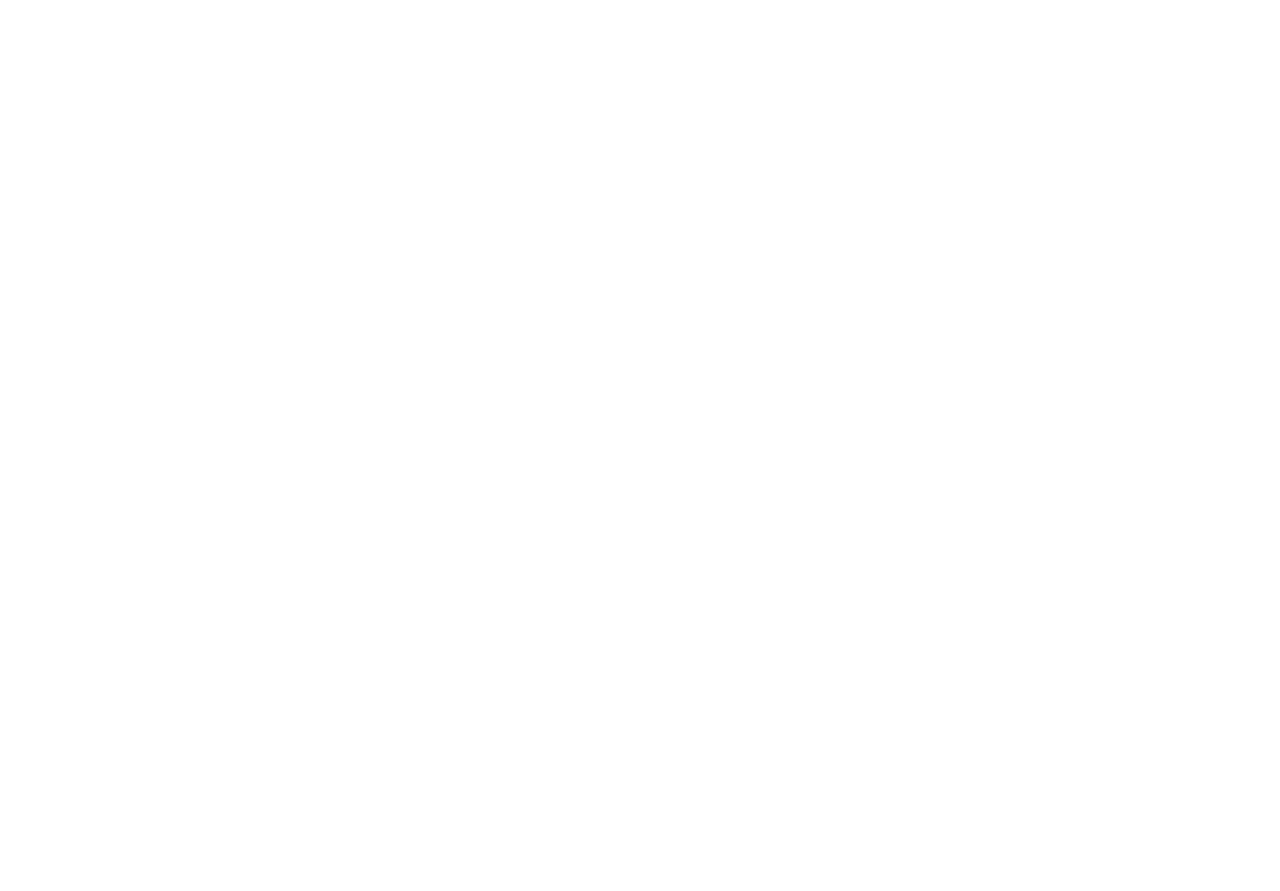
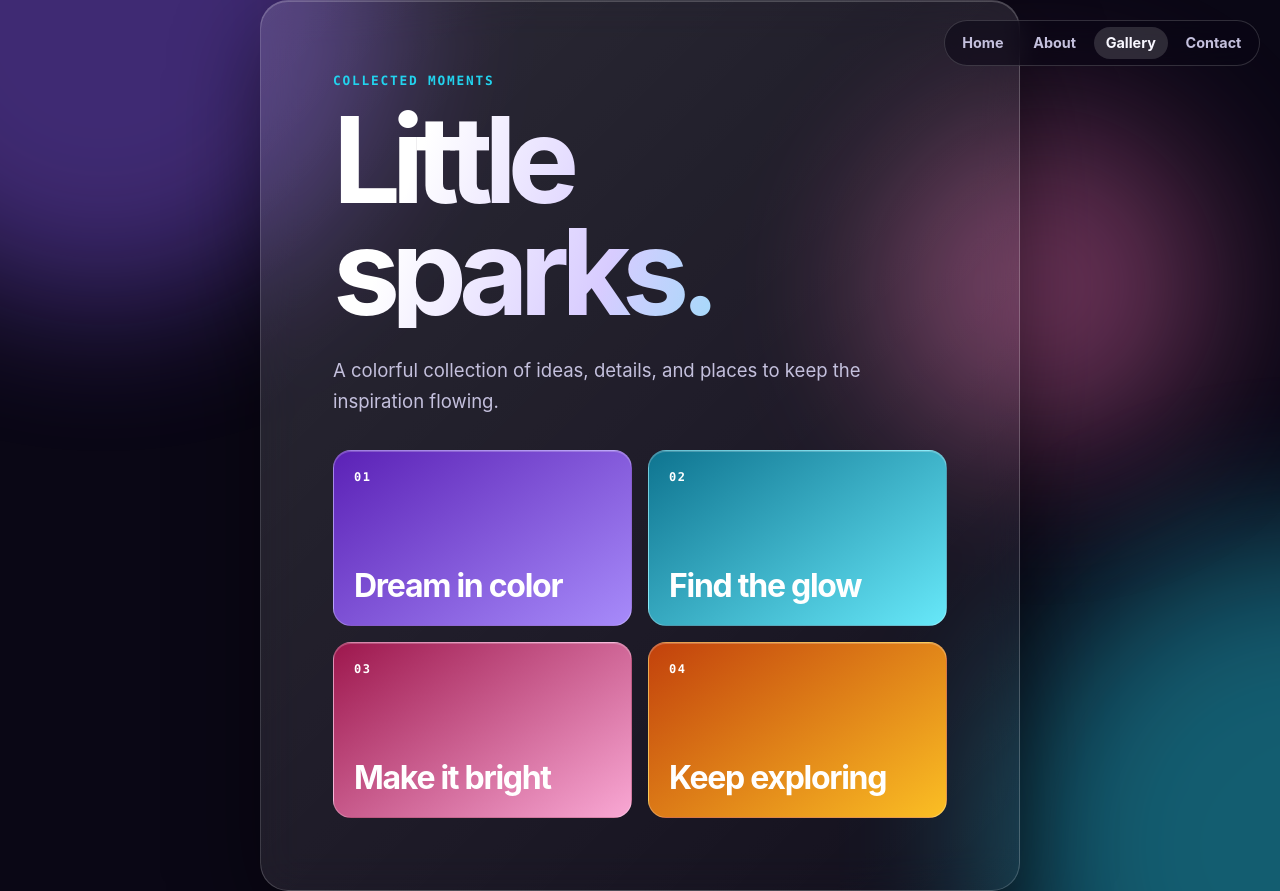
Before and after one commit to kunjaswain/Project-1, a plain HTML site: page gallery.html in a window 1280 px wide. Before the commit the page ends 800 px from the top, so only its background shows below. Drawn offline with Linux system fonts and the light colour scheme.

Commit message:
galerry updated

```diff
--- a/gallery.html
+++ b/gallery.html
@@ -0,0 +1,27 @@
+<!doctype html>
+<html lang="en">
+<head>
+  <meta charset="utf-8">
+  <meta name="viewport" content="width=device-width, initial-scale=1">
+  <meta name="description" content="A small collection of colorful moments.">
+  <title>Gallery | My test page</title>
+  <link rel="stylesheet" href="site.css">
+</head>
+<body>
+  <div class="orb one"></div><div class="orb two"></div><div class="orb three"></div>
+  <nav aria-label="Primary navigation">
+    <a href="index.html">Home</a><a href="about.htm">About</a><a href="gallery.html" aria-current="page">Gallery</a><a href="contact.htm">Contact</a>
+  </nav>
+  <main class="gallery-page">
+    <p class="eyebrow">Collected moments</p>
+    <h1>Little sparks.</h1>
+    <p>A colorful collection of ideas, details, and places to keep the inspiration flowing.</p>
+    <section class="gallery-grid" aria-label="Gallery">
+      <article class="gallery-card violet"><span>01</span><strong>Dream in color</strong></article>
+      <article class="gallery-card cyan"><span>02</span><strong>Find the glow</strong></article>
+      <article class="gallery-card pink"><span>03</span><strong>Make it bright</strong></article>
+      <article class="gallery-card sunset"><span>04</span><strong>Keep exploring</strong></article>
+    </section>
+  </main>
+</body>
+</html>
--- a/site.css
+++ b/site.css
@@ -10,5 +10,10 @@ main { width:min(92vw,760px); position:relative; padding:clamp(2rem,6vw,4.5rem);
 h1 { max-width:10ch; margin:0; font-size:clamp(3.2rem,11vw,7.5rem); line-height:.93; letter-spacing:-.075em; background:linear-gradient(110deg,#fff 15%,#d8ccff 48%,#72e7f5 85%); -webkit-background-clip:text; background-clip:text; color:transparent; }
 p { max-width:48ch; margin:1.7rem 0 2rem; color:var(--muted); font-size:clamp(1rem,2vw,1.16rem); line-height:1.7; }
 .button { display:inline-flex; align-items:center; gap:.65rem; padding:.9rem 1.15rem; border:0; border-radius:999px; cursor:pointer; color:#100a23; background:linear-gradient(100deg,var(--cyan),#b7f5fa); font:700 .95rem/1 inherit; text-decoration:none; box-shadow:0 10px 28px rgba(34,211,238,.28); transition:transform .2s ease,box-shadow .2s ease; }.button:hover { transform:translateY(-3px); box-shadow:0 16px 32px rgba(34,211,238,.4); }.spark { font-size:1.1em; }
+.gallery-page { max-width:980px; }
+.gallery-grid { display:grid; grid-template-columns:repeat(2,minmax(0,1fr)); gap:1rem; }
+.gallery-card { min-height:11rem; display:flex; flex-direction:column; justify-content:space-between; padding:1.25rem; border:1px solid rgba(255,255,255,.24); border-radius:18px; color:#fff; box-shadow:inset 0 1px rgba(255,255,255,.22); }
+.gallery-card span { font:700 .75rem/1 ui-monospace,SFMono-Regular,Menlo,monospace; letter-spacing:.12em; }.gallery-card strong { font-size:clamp(1.25rem,3vw,2rem); letter-spacing:-.04em; }
+.violet { background:linear-gradient(145deg,#5b21b6,#a78bfa); }.cyan { background:linear-gradient(145deg,#0e7490,#67e8f9); }.pink { background:linear-gradient(145deg,#9d174d,#f9a8d4); }.sunset { background:linear-gradient(145deg,#c2410c,#fbbf24); }
 @keyframes drift { to { transform:translate(4rem,3rem) scale(1.15); } } @keyframes arrive { from { opacity:0; transform:translateY(22px) scale(.98); } }
-@media (max-width:520px) { nav { left:50%; right:auto; transform:translateX(-50%); } main { margin-top:3.5rem; } } @media (prefers-reduced-motion:reduce) { *,*::before,*::after { animation-duration:.01ms!important; transition-duration:.01ms!important; } }
+@media (max-width:520px) { nav { left:50%; right:auto; transform:translateX(-50%); } nav a { padding:.44rem .52rem; font-size:.78rem; } main { margin-top:3.5rem; } .gallery-grid { grid-template-columns:1fr; } } @media (prefers-reduced-motion:reduce) { *,*::before,*::after { animation-duration:.01ms!important; transition-duration:.01ms!important; } }
```
Also changed, not shown: about.htm (+1 -1 lines), contact.htm (+1 -1 lines), index.html (+1 -0 lines).
